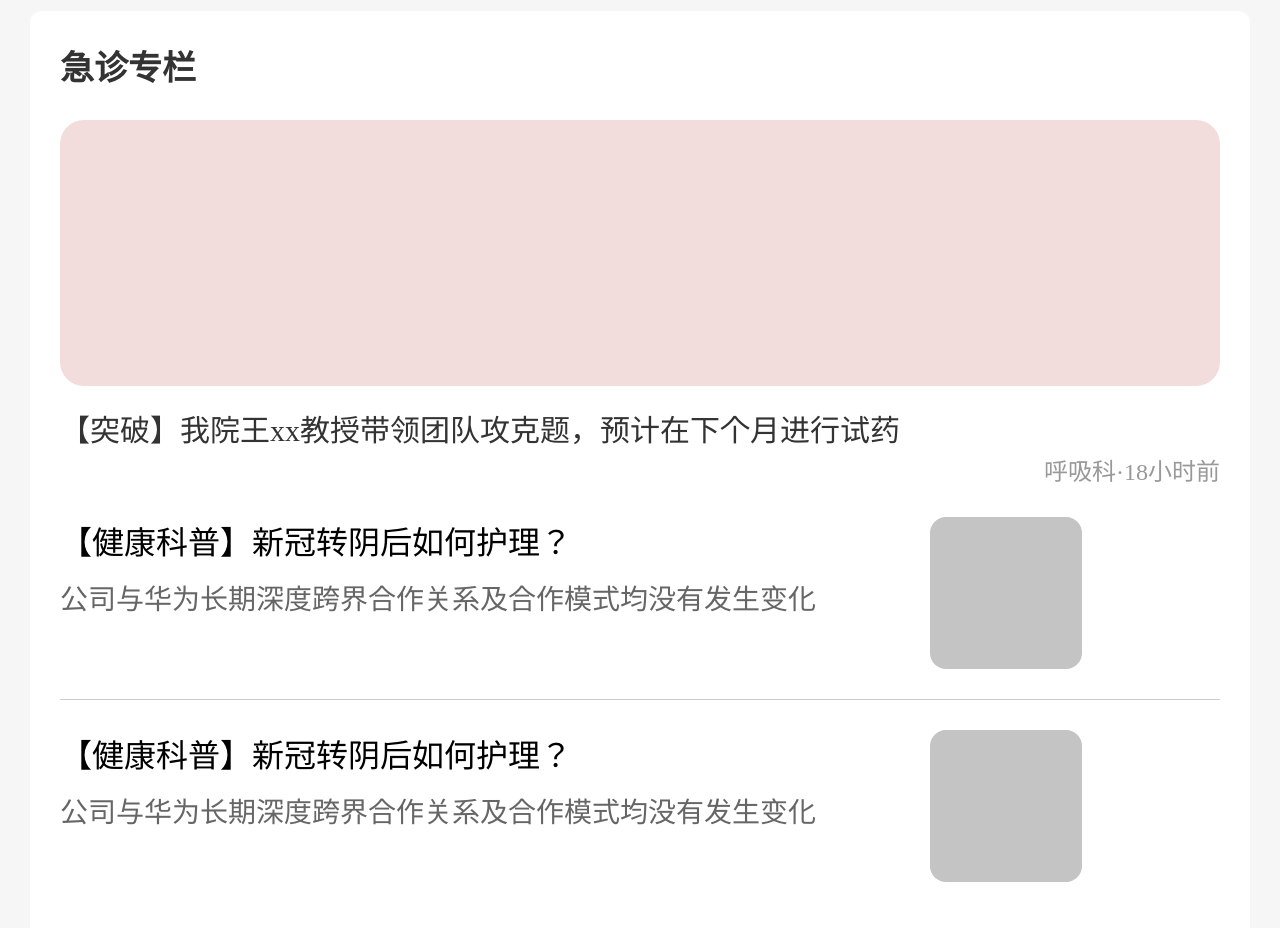
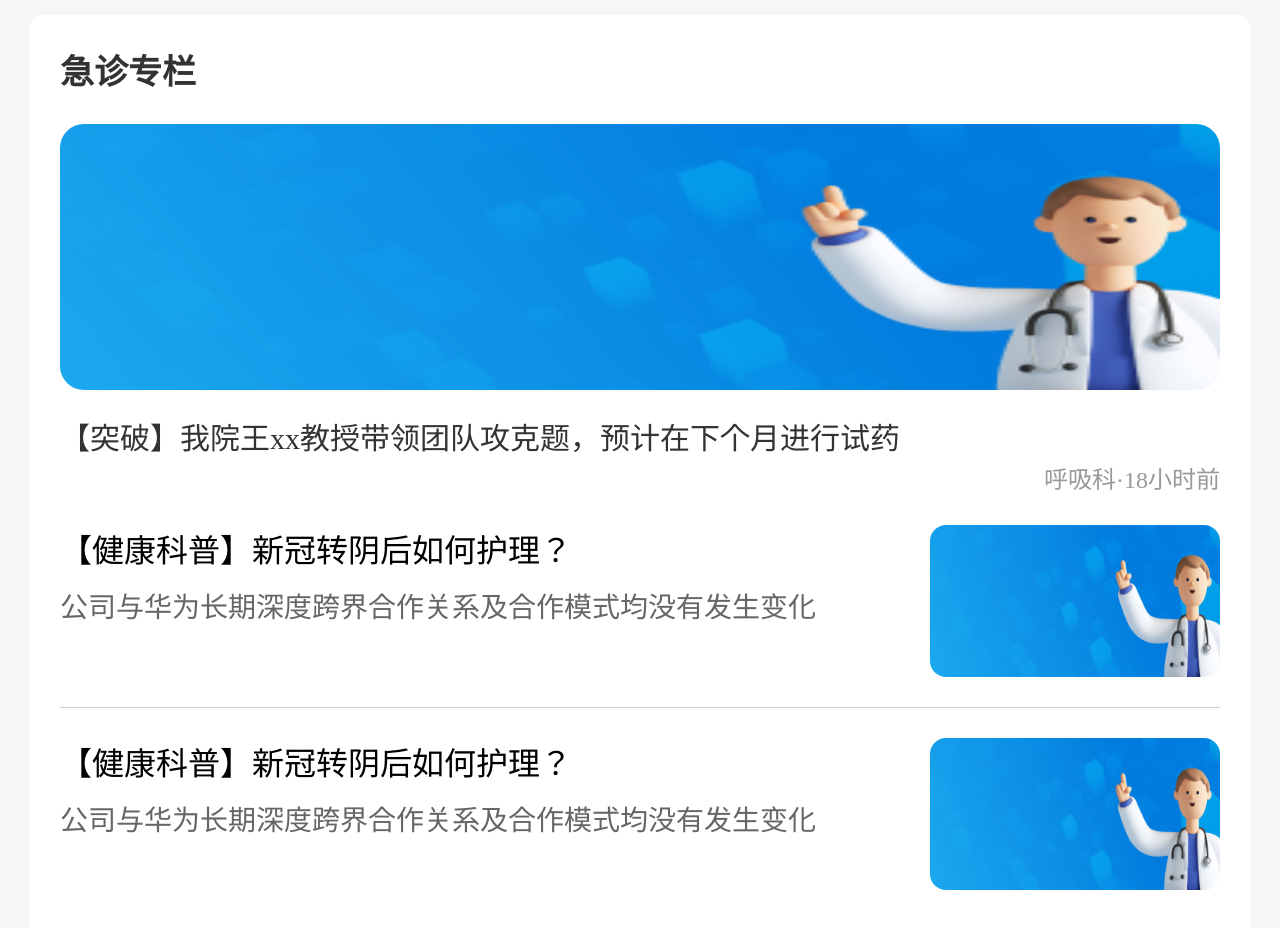
Before and after one commit to weiya-hu/medicine-template-h5, a Vue app: page /medicaltrends in a window 1280 px wide. Shown: the part 980-1908 px from the top of the page. Built offline with nearby package versions, Linux system fonts and the light colour scheme.

Commit message:
新增页面

```diff
--- a/src/router/index.ts
+++ b/src/router/index.ts
@@ -58,6 +58,12 @@ export const routes: RouteRecordRaw[] = [
     meta: { title: '医疗动态' },
   },
   {
+    path: '/medicaltrendsdetails',
+    name: 'MedicalTrendsDetails',
+    component: () => import('@/views/infoUrl/medicalTrendsDetails.vue'),
+    meta: { title: 'xx医院' },
+  },
+  {
     path: '/:catchAll(.*)',
     name: '404',
     component: () => import('@/views/404.vue'),
--- a/src/views/infoUrl/medicalTrends.vue
+++ b/src/views/infoUrl/medicalTrends.vue
@@ -2,71 +2,33 @@
   <div class="container">
     <div class="container-box">
       <!-- 新冠专栏 -->
-      <div class="card special-column">
-        <div class="module-title">新冠专栏</div>
+      <div class="card special-column" v-for="(item, index) in specialColumnList" :key="index">
+        <div class="module-title">{{item.title}}</div>
         <div class="special-column-item">
-          <div class="special-column-item-top">
-            <!--          <img src="" alt="" />-->
-            <div class="img"></div>
+          <div class="special-column-item-top" @click="handleClick">
+            <img :src="item.imageUrl" alt="" />
             <div class="special-column-item-title">
-              <p class="special-column-item-p1">【突破】我院王xx教授带领团队攻克题，预计在下个月进行试药</p>
-              <p class="special-column-item-p2">呼吸科·18小时前</p>
+              <p class="special-column-item-p1">{{item.specialColumnTitle}}</p>
+              <p class="special-column-item-p2">{{item.specialColumnTime}}</p>
             </div>
           </div>
-
-          <div class="special-column-item-bot van-row">
+          <div class="special-column-item-bot van-row" @click="handleClick">
             <div class="van-col--18">
-              <p class="special-column-item-bot-p1">【健康科普】新冠转阴后如何护理？</p>
-              <p class="special-column-item-bot-p2">公司与华为长期深度跨界合作关系及合作模式均没有发生变化</p>
+              <p class="special-column-item-bot-p1">{{item.specialColumnTitle1}}</p>
+              <p class="special-column-item-bot-p2">{{item.specialColumnText1}}</p>
             </div>
-            <div class="van-col--6">
-              <div class="special-column-item-bot-img"></div>
+            <div class="van-col--6 special-column-item-bot-img">
+              <img :src="item.imageUrl1" alt="" />
             </div>
           </div>
           <div class="divider"></div>
-          <div class="special-column-item-bot van-row">
+          <div class="special-column-item-bot van-row" @click="handleClick">
             <div class="van-col--18">
-              <p class="special-column-item-bot-p1">【健康科普】新冠转阴后如何护理？</p>
-              <p class="special-column-item-bot-p2">公司与华为长期深度跨界合作关系及合作模式均没有发生变化</p>
+              <p class="special-column-item-bot-p1">{{item.specialColumnTitle2}}</p>
+              <p class="special-column-item-bot-p2">{{item.specialColumnText3}}</p>
             </div>
-            <div class="van-col--6">
-              <div class="special-column-item-bot-img"></div>
-              <!--              <img src="../../assets/images/home_banner.png" alt="" class="module5-item-img"/>-->
-            </div>
-          </div>
-        </div>
-      </div>
-      <!-- 急诊专栏 -->
-      <div class="card special-column">
-        <div class="module-title">急诊专栏</div>
-        <div class="special-column-item">
-          <div class="special-column-item-top">
-            <!--          <img src="" alt="" />-->
-            <div class="img"></div>
-            <div class="special-column-item-title">
-              <p class="special-column-item-p1">【突破】我院王xx教授带领团队攻克题，预计在下个月进行试药</p>
-              <p class="special-column-item-p2">呼吸科·18小时前</p>
-            </div>
-          </div>
-
-          <div class="special-column-item-bot van-row">
-            <div class="van-col--18">
-              <p class="special-column-item-bot-p1">【健康科普】新冠转阴后如何护理？</p>
-              <p class="special-column-item-bot-p2">公司与华为长期深度跨界合作关系及合作模式均没有发生变化</p>
-            </div>
-            <div class="van-col--6">
-              <div class="special-column-item-bot-img"></div>
-            </div>
-          </div>
-          <div class="divider"></div>
-          <div class="special-column-item-bot van-row">
-            <div class="van-col--18">
-              <p class="special-column-item-bot-p1">【健康科普】新冠转阴后如何护理？</p>
-              <p class="special-column-item-bot-p2">公司与华为长期深度跨界合作关系及合作模式均没有发生变化</p>
-            </div>
-            <div class="van-col--6">
-              <div class="special-column-item-bot-img"></div>
-              <!--              <img src="../../assets/images/home_banner.png" alt="" class="module5-item-img"/>-->
+            <div class="van-col--6 special-column-item-bot-img">
+              <img :src="item.imageUrl2" alt="" />
             </div>
           </div>
         </div>
@@ -76,7 +38,40 @@
 </template>
 
 <script lang="ts" setup>
+import {ref} from "vue";
+import {useRouter} from "vue-router";
 
+const router = useRouter()
+const specialColumnList = ref([
+  {
+    title: '新冠专栏',
+    imageUrl: new URL('../../assets/images/home_banner.png', import.meta.url).href,
+    specialColumnTitle: '【突破】我院王xx教授带领团队攻克题，预计在下个月进行试药',
+    specialColumnTime: '呼吸科·18小时前',
+    specialColumnTitle1: '【健康科普】新冠转阴后如何护理？',
+    specialColumnText1: '公司与华为长期深度跨界合作关系及合作模式均没有发生变化',
+    imageUrl1: new URL('../../assets/images/home_banner.png', import.meta.url).href,
+    specialColumnTitle2: '【健康科普】新冠转阴后如何护理？',
+    specialColumnText3: '公司与华为长期深度跨界合作关系及合作模式均没有发生变化',
+    imageUrl2: new URL('../../assets/images/home_banner.png', import.meta.url).href,
+  },
+  {
+    title: '急诊专栏',
+    imageUrl: new URL('../../assets/images/home_banner.png', import.meta.url).href,
+    specialColumnTitle: '【突破】我院王xx教授带领团队攻克题，预计在下个月进行试药',
+    specialColumnTime: '呼吸科·18小时前',
+    specialColumnTitle1: '【健康科普】新冠转阴后如何护理？',
+    specialColumnText1: '公司与华为长期深度跨界合作关系及合作模式均没有发生变化',
+    imageUrl1: new URL('../../assets/images/home_banner.png', import.meta.url).href,
+    specialColumnTitle2: '【健康科普】新冠转阴后如何护理？',
+    specialColumnText3: '公司与华为长期深度跨界合作关系及合作模式均没有发生变化',
+    imageUrl2: new URL('../../assets/images/home_banner.png', import.meta.url).href,
+  }
+])
+
+const handleClick = () => {
+  router.push('medicaltrendsdetails')
+}
 </script>
 
 <style lang="scss" scoped>
@@ -85,10 +80,9 @@
   .special-column .special-column-item {
     margin-top: 0.15rem;
     .special-column-item-top {
-      .img {
+      img {
         width: 100%;
         height: 1.33rem;
-        background: #F2DCDC;
         border-radius: 0.12rem;
       }
       .special-column-item-title {
@@ -140,8 +134,12 @@
       .special-column-item-bot-img {
         width: 0.76rem;
         height: 0.76rem;
-        background: #C4C4C4;
         border-radius: 0.08rem;
+        overflow: hidden;
+        img {
+          width: 100%;
+          height: 100%;
+        }
       }
     }
     .divider {
--- /dev/null
+++ b/src/views/infoUrl/medicalTrendsDetails.vue
@@ -0,0 +1,27 @@
+<template>
+  <div class="container">
+    <p>标题标题标题标题标题标题标题标题标题</p>
+    <img src="../../assets/images/home_banner.png" />
+    <span>内容内容内容内容内容内容内容内容内容内容内容内容内容内容内容内容内容内容内容</span>
+  </div>
+</template>
+
+<script lang="ts" setup>
+
+</script>
+
+<style lang="scss" scoped>
+.container {
+  padding: 0.20rem 0.15rem;
+
+  p {
+    font-weight: 800;
+    font-size: 0.21rem;
+    color: #333333;
+  }
+  img {
+    width: 100%;
+    margin: 0.10rem 0;
+  }
+}
+</style>
```
